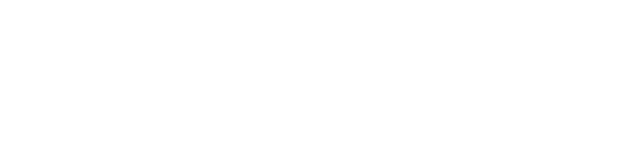
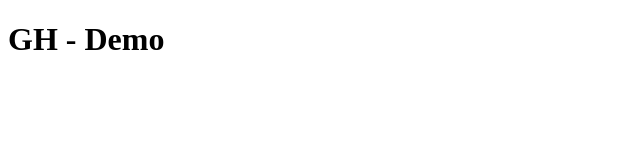
Before and after one commit to 0067kolbe/gh-demo, a plain HTML site: page index.html in a window 1280 px wide. Shown: the whole page, without its empty margins (0-640 px from the left). Drawn offline with Linux system fonts and the light colour scheme.

Commit message:
Main heading

```diff
--- a/index.html
+++ b/index.html
@@ -3,10 +3,10 @@
 <head>
     <meta charset="UTF-8">
     <meta name="viewport" content="width=device-width, initial-scale=1.0">
-    <title>GH-Demo</title>
+    <title>GH - Demo</title>
 </head>
 <body>
-
+    <h1>GH - Demo</h1>
 
 
 
```
